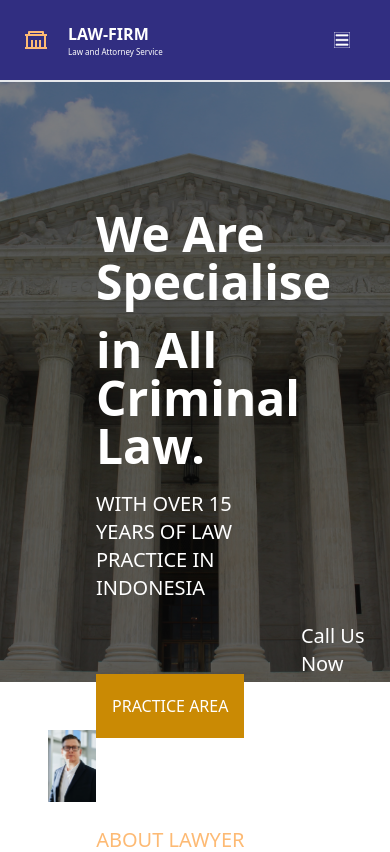
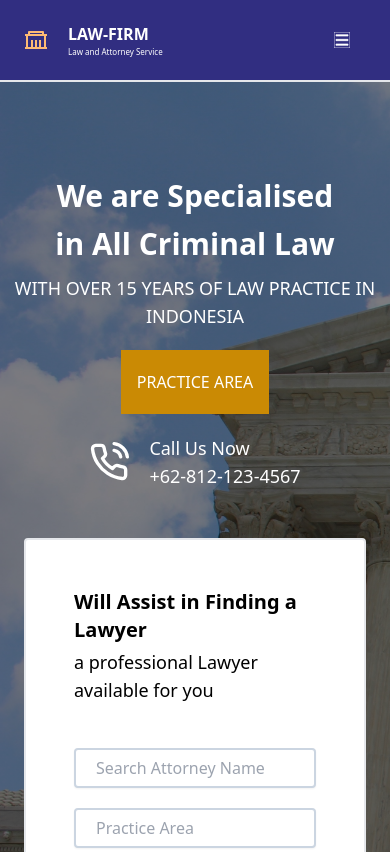
Before and after one commit to novianmw/Law-firm, a React (Vite) app: page / in a window 390 px wide. Shown: the top 852 px of the page. Built offline with nearby package versions, Linux system fonts and the light colour scheme.

Commit message:
update: responsive design

```diff
--- a/src/components/Hero.tsx
+++ b/src/components/Hero.tsx
@@ -4,32 +4,33 @@
 
 export default function Hero() {
     return (
-        <div className="relative w-full flex flex-col items-center">
-            <div className="absolute h-[600px] w-full object-cover bg-black/50"></div>
-            <img className="-z-20 h-[600px] w-full object-cover object-top" src={HeroImage} alt="Law-Image" />
-            <div className="absolute w-full flex items-center justify-between gap-32 px-24 py-32">
-                <div className="flex flex-col items-start justify-center w-full gap-y-5">
-                    <h1 className="text-5xl font-bold text-white">We Are Specialise</h1>
-                    <h1 className="text-5xl font-bold text-white">in All Criminal Law.</h1>
-                    <p className="text-xl font-normal text-white uppercase">with over 15 years of law practice in indonesia</p>
-                    <div className="flex flex-row items-center gap-5">
-                        <Button className="bg-yellow-600 uppercase px-10 h-16">
+        <div style={{ backgroundImage: `linear-gradient(rgba(0, 0, 0, 0.5), rgba(0, 0, 0, 0.5)), url(${HeroImage})`, backgroundSize: 'cover' }}
+            className="w-full h-full">
+            <div className="flex flex-col md:flex-row justify-between md:justify-around items-center px-6 py-12 md:p-12">
+                <div className="flex flex-col items-center md:items-start py-12">
+                    <h1 className="w-[450px] pb-3 text-3xl md:text-5xl font-bold text-white text-center md:text-start">We are Specialised</h1>
+                    <h1 className="w-[450px] pb-3 text-3xl md:text-5xl font-bold text-white text-center md:text-start">in All Criminal Law</h1>
+                    <p className="pb-5 text-lg md:text-xl text-white text-center md:text-start uppercase">with over 15 years of law practice in indonesia</p>
+                    <div className="flex flex-col md:flex-row items-center gap-5">
+                        <Button className="text-md bg-yellow-600 uppercase px-10 h-16">
                             practice area
                         </Button>
-                        <FiPhoneCall className="w-10 h-10 text-white"/>
+                        <div className="flex flex-row items-center gap-5">
+                            <FiPhoneCall className="w-10 h-10 text-white" />
                             <div className="flex flex-col items-start">
-                            <p className="text-xl font-normal text-white">Call Us Now</p>
-                            <p className="text-xl font-normal text-white">+62-812-123-4567</p>
+                                <p className="text-lg md:text-xl font-normal text-white">Call Us Now</p>
+                                <p className="text-lg md:text-xl font-normal text-white">+62-812-123-4567</p>
                             </div>
                         </div>
                     </div>
-            <div className="flex flex-col items-start border-2 bg-white rounded w-[700px] h-[500px] p-10 mt-12">
+                </div>
+                <div className="flex flex-col items-start border-2 bg-white rounded p-12">
                     <div className="mb-5">
-                    <h1 className="text-2xl font-bold ">Will Assist in Finding a Lawyer</h1>
-                    <p className="text-xl font-normal ">a professional Lawyer available for you</p>
+                        <h1 className="pb-1 text-xl md:text-2xl font-bold text-black">Will Assist in Finding a Lawyer</h1>
+                        <p className="pb-1 text-lg md:text-xl font-normal text-black">a professional Lawyer available for you</p>
                     </div>
                     <form className="w-full">
-                    <div className="mb-5">
+                        <div className="my-5">
                             <label htmlFor="name"/>
                             <input placeholder="Search Attorney Name " type="text" className="transition duration-300 w-full focus:outline-none focus:ring focus:border-blue-400 focus:ring-blue-300 h-10 px-5 rounded border-2 border-slate-300 shadow-sm" />
                         </div>
```
Lines whose indentation alone changed are shown as unchanged.
